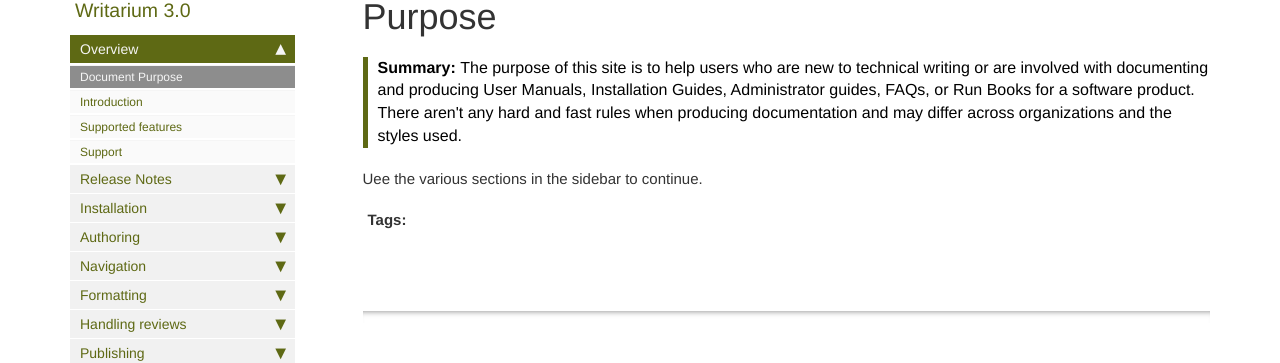
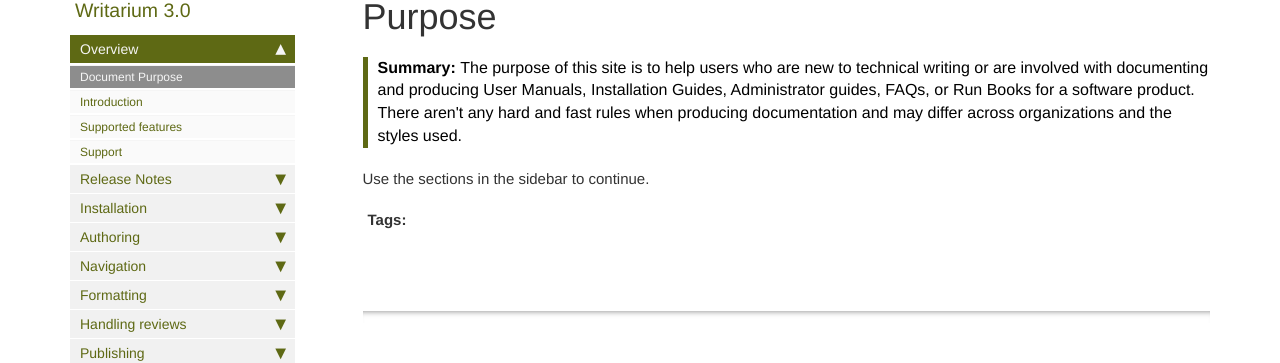
Before and after one commit to erichuang2015/jekyll-kbase, a Jekyll site: the page built from index.md, in a window 1280 px wide. Shown: the part 94-457 px from the top of the page. Built offline with Jekyll 4.4.1, drawn with Linux system fonts in a browser that asks for light colours; nearby versions of some CDN libraries; comment, search, counter and statistics services are not loaded.

Commit message:
about page

```diff
--- a/index.md
+++ b/index.md
@@ -7,6 +7,6 @@
 summary: The purpose of this site is to help users who are new to technical writing or are involved with documenting and producing User Manuals, Installation Guides, Administrator guides, FAQs, or Run Books for a software product. There aren't any hard and fast rules when producing documentation and may differ across organizations and the styles used.
 ---
 
-Uee the various sections in the sidebar to continue.
+Use the sections in the sidebar to continue.
 
 {% include links.html %}
```
